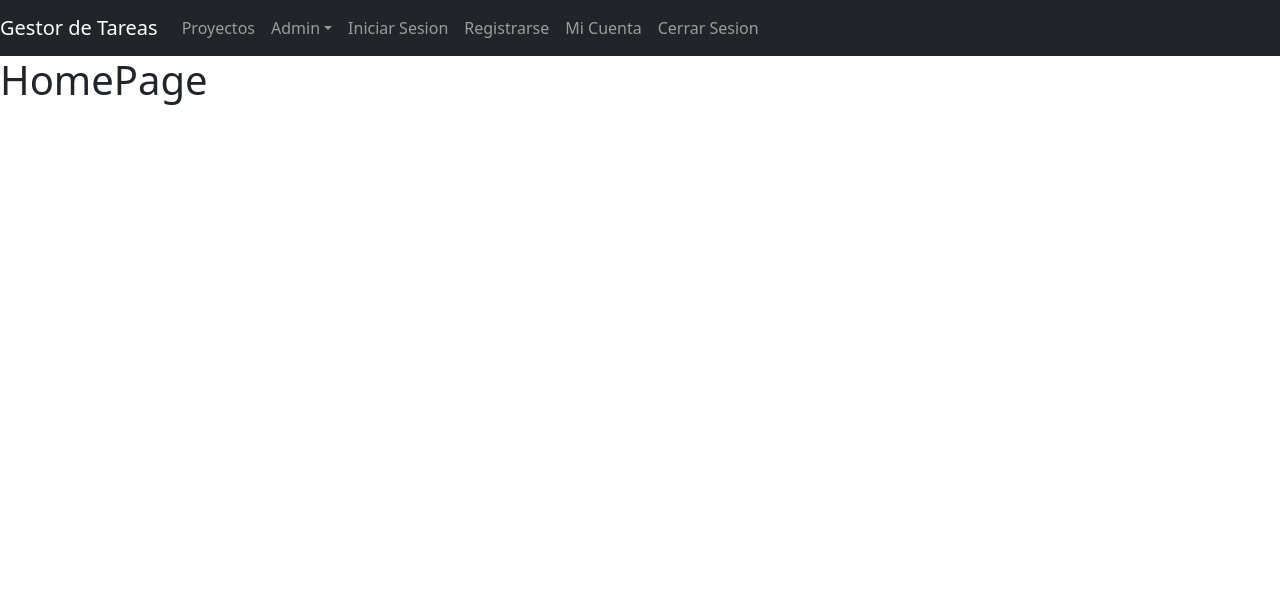
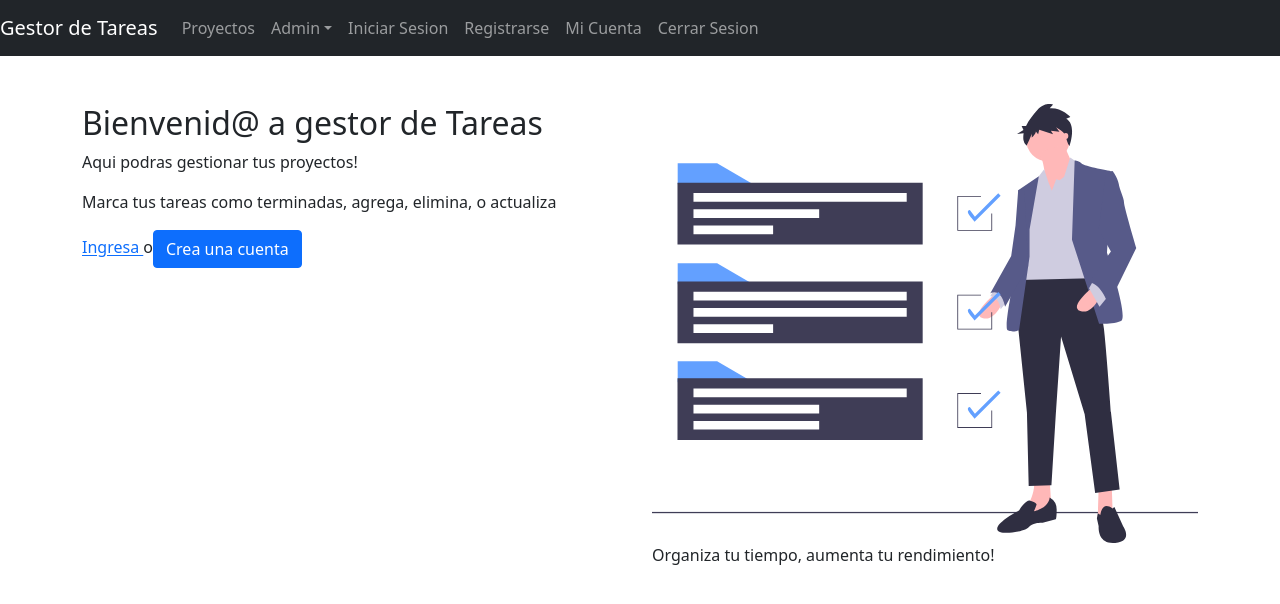
Before and after one commit to IsrraelS/MERN-Project, a React (Create React App) app: page / in a window 1280 px wide. Shown: the top 604 px of the page. Built offline with nearby package versions, Linux system fonts and the light colour scheme.

Commit message:
Pages
Home page, account page

```diff
--- a/src/auth/AuthProvider.js
+++ b/src/auth/AuthProvider.js
@@ -10,8 +10,8 @@ export default function AuthProvider({ children }) {
     const history = useHistory()
     const [user, setUser] = useState( null );
 
-    const login = (useCredentials,fromLocation) => {
-        setUser ({ id: 1, role: roles.regular });
+    const login = (userCredentials,fromLocation) => {
+        setUser ({ id: 1, name: 'Zoe', email: 'zoe@gmail.com', role: roles.regular });
         if (fromLocation) {
         history.push(fromLocation);
         }
--- a/src/pages/AccountPage.js
+++ b/src/pages/AccountPage.js
@@ -1,7 +1,36 @@
+import { Container, Row, Col, Card, Button } from "react-bootstrap";
+import UseAuth from "../auth/UseAuth";
+
+
 export default function AccountPage() {
+    const { user } = UseAuth();
+
     return (
-        <div>
-            <h1>AccountPage</h1>
-        </div>
+       <Container>
+            <Row>
+                <Col xs={12} className="text-center">
+                <img
+                    src="/img/female_avatar.svg"
+                    alt="Profile"
+                    style={{
+                        width: '200px',
+                        height: '200px',
+                        borderRadius: '50%',
+                        objectFit: 'cover'
+                    }}
+                    />
+                </Col>
+                <Col className="mt-4">
+                    <Card>
+                        <p className="text-center"><b>Nombre: </b>{user.name}</p>
+                        <p className="text-center"><b>Correo: </b>{user.email}</p>
+                        <p className="text-center"><b>Rol: </b>{user.role}</p>
+                        <Button variant="warning">Editar cuenta</Button>
+                        <Button variant="link">Cambiar contraseña</Button>
+                        <Button variant="link">Eliminar cuenta</Button>
+                    </Card>
+                </Col>
+            </Row>
+        </Container>
     )
 }
--- a/src/pages/HomePage.js
+++ b/src/pages/HomePage.js
@@ -1,7 +1,29 @@
+import { Container, Row, Col, Button } from "react-bootstrap"
+import routes from "../helpers/routes"
+import { Link } from "react-router-dom"
+
 export default function HomePage() {
     return (
-        <div>
-           <h1>HomePage</h1>
-        </div>
+        <Container>
+            <Row className="mt-5">
+                <Col xs={{ span: 12 }} md={{ span: 6 }} className="mb-5">
+                    <h2>Bienvenid@ a gestor de Tareas</h2>
+                    <p> Aqui podras gestionar tus proyectos! </p>
+                    <p> Marca tus tareas como terminadas, agrega, elimina, o actualiza </p>
+                    <div>
+                        <Link to={routes.login}> Ingresa </Link> o
+                        <Button as={ Link } to={routes.register} className="ml-1"> Crea una cuenta </Button>
+                    </div>
+                </Col>
+                <Col >
+                    <img
+                    className="img-fluid"
+                    src="/img/task-manager.svg"
+                    alt="gestor de tareas"
+                    />
+                    <p>Organiza tu tiempo, aumenta tu rendimiento!</p>
+                </Col>
+           </Row>
+       </Container>
     )
 }
--- a/src/pages/NotFoundPage.js
+++ b/src/pages/NotFoundPage.js
@@ -1,14 +1,20 @@
-import { Container, Row, Col } from "react-bootstrap"
+import { Link } from "react-router-dom";
+import { Container, Row, Col } from "react-bootstrap";
+import routes from '../helpers/routes';
 
 export default function NotFoundPage() {
     return (
         <Container>
-            <Row>
-                <Col>
-                    <img src="/img/404-not-found.svg" alt="Error-404" />
+            <Row className="mt-5">
+                <Col md={{ span: 6, offset: 3 }} className="text-center">
+                    <img
+                    style={{ width: '100%'}}
+                    src="/img/404-not-found.svg"
+                    alt="Error-404" />
+                <h2>Te has perdido?</h2>
+                <p>Vuelve al <Link to={routes.home}>Inicio</Link></p>
                 </Col>
             </Row>
-            <h1>NotFoundPage</h1>
         </Container>
     )
 }
--- a/src/routers/AppRouter.js
+++ b/src/routers/AppRouter.js
@@ -26,5 +26,5 @@ export default function AppRouter() {
                     <PrivateRoute hasRole={roles.admin} exact path={routes.admin.users} component={UsersPage} />
                     <PrivateRoute path ="*" component={NotFoundPage} />
                 </Switch>
-    )
+            )
 }
```
